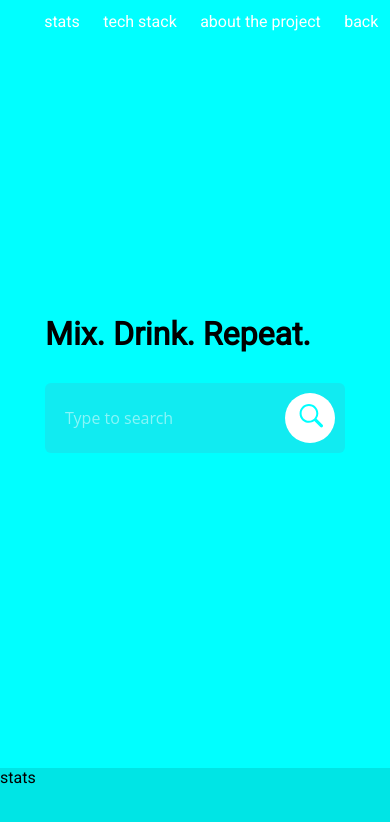
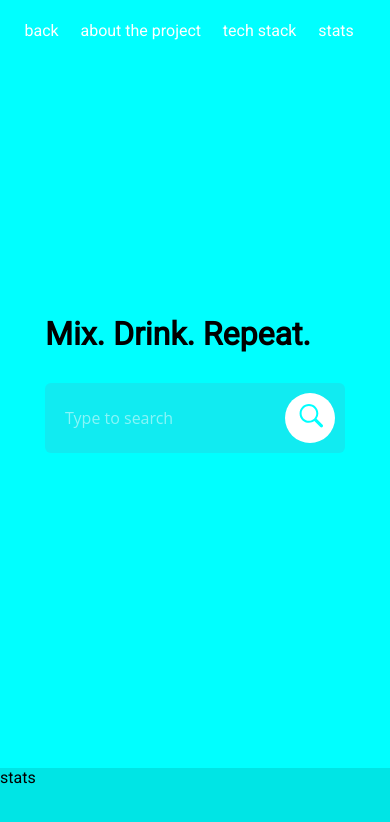
Before and after one commit to Uvacoder/www-drinkgenerator, a React (Create React App) app: page / in a window 390 px wide. Shown: the top 822 px of the page. Built offline with nearby package versions, Linux system fonts and the light colour scheme.

Commit message:
nav style v1

```diff
--- a/src/components/nav/Nav.css
+++ b/src/components/nav/Nav.css
@@ -1,13 +1,17 @@
 .navBar {
+  width: 45%;
+  height: 100%;
+  z-index: 9;
+  display: flex;
+  align-items: center;
+  justify-content: center;
   position: fixed;
-  width: 100%;
-  z-index: 9;
+  right: 0%;
   /* left: 0; */
   /* top: 0; */
 }
 .btnNav {
   margin: 3%;
-  float: right;
   border: none;
   padding: 0;
   font-size: 1em;
@@ -16,3 +20,19 @@
   color: white;
   text-decoration: none;
 }
+#nav-bar-container {
+  justify-content: center;
+  align-items: center;
+  width: 100%;
+  height: 95%;
+}
+
+@media screen and (max-width: 560px) {
+  .navBar {
+    width: 100%;
+    right: auto;
+  }
+  #nav-bar-container {
+    width: 93%;
+  }
+}
--- a/src/components/nav/Nav.tsx
+++ b/src/components/nav/Nav.tsx
@@ -6,11 +6,13 @@ export class Nav extends Component {
     render() {
         return (
             <div className='navBar'>
-                <a className="btnNav" href="https://amirk.xyz">back</a>
-                <a className="btnNav" href="#section4">about the project</a>
-                <a className="btnNav" href="#section3">tech stack</a>
-                <a className="btnNav" href="#section2">stats</a>
-                <ScrollToTop />
+                <div id="nav-bar-container">
+                    <a className="btnNav" href="https://amirk.xyz">back</a>
+                    <a className="btnNav" href="#section4">about the project</a>
+                    <a className="btnNav" href="#section3">tech stack</a>
+                    <a className="btnNav" href="#section2">stats</a>
+                    <ScrollToTop />
+                </div>
             </div>
         )
     }
--- a/src/components/nav/ScrollToTop.css
+++ b/src/components/nav/ScrollToTop.css
@@ -1,15 +1,16 @@
 #scroll-to-top {
   position: fixed;
+  top: 90%;
+  left: 90%;
+  transition-timing-function: 0.35s ease-in-out;
+  transition-timing-function: cubic-bezier(0.42, 0, 1, 1);
 }
 .up-icon {
-  position: fixed;
   z-index: 9;
   width: 50px;
   height: 50px;
   margin: 10px;
   border-radius: 30px;
-  left: 90%;
-  top: 80%;
   border: none;
   padding: 0;
   margin: 0;
@@ -23,4 +24,9 @@
     left: 50%;
     top: 87%;
   }
+  #scroll-to-top {
+    position: fixed;
+    top: 87%;
+    left: 75%;
+  }
 }
```
